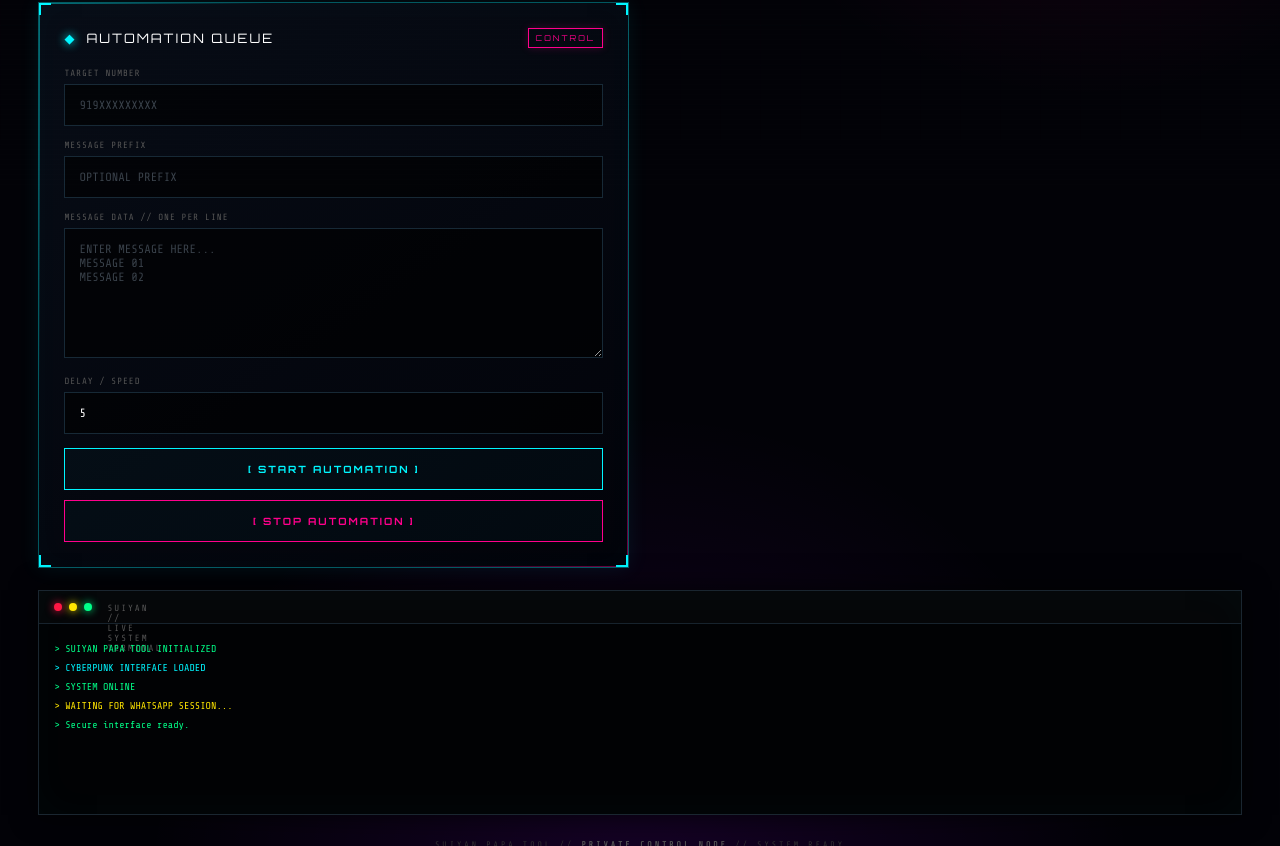
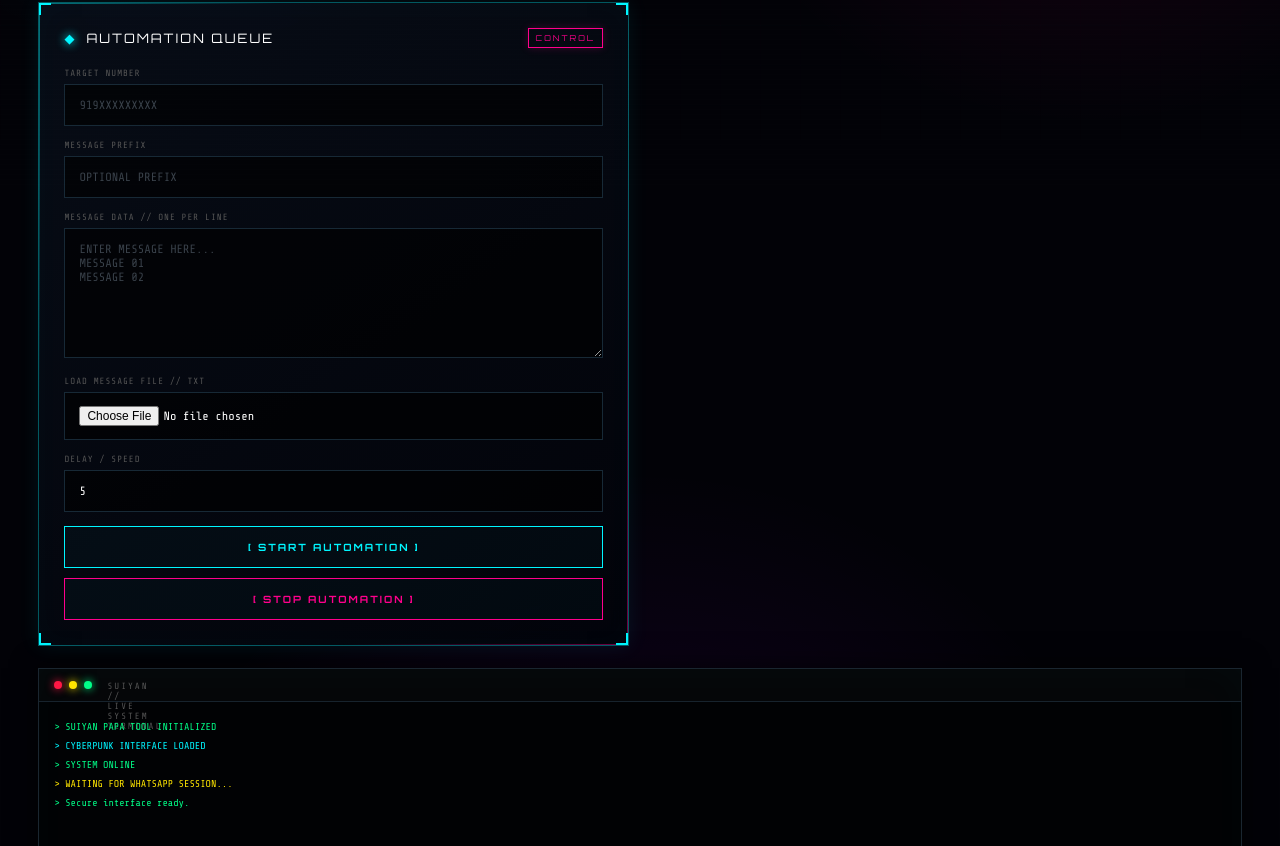
Before and after one commit to t69501683/WhatsApp-server-, a website: page public/index.html in a window 1280 px wide. Shown: the part 615-1461 px from the top of the page. Drawn offline with nearby package versions, Linux system fonts and the light colour scheme.

Commit message:
Update index.html

```diff
--- a/public/index.html
+++ b/public/index.html
@@ -34,7 +34,6 @@ body{
  overflow-x:hidden;
 }
 
-/* RGB GRID */
 body:before{
  content:"";
  position:fixed;
@@ -48,7 +47,6 @@ body:before{
  z-index:0;
 }
 
-/* SCANLINES */
 body:after{
  content:"";
  position:fixed;
@@ -65,7 +63,6 @@ body:after{
  opacity:.35;
 }
 
-/* PARTICLES */
 .particle{
  position:fixed;
  width:3px;
@@ -90,7 +87,6 @@ body:after{
  100%{transform:translateY(-100vh);opacity:0}
 }
 
-/* MAIN */
 .container{
  position:relative;
  z-index:2;
@@ -100,7 +96,6 @@ body:after{
  padding:30px 0 60px;
 }
 
-/* TOP BAR */
 .topbar{
  display:flex;
  justify-content:space-between;
@@ -125,7 +120,6 @@ body:after{
  50%{opacity:.2}
 }
 
-/* LOGO */
 .logo-wrap{
  text-align:center;
  position:relative;
@@ -199,7 +193,6 @@ body:after{
  93%{transform:translate(-5px,1px)}
 }
 
-/* SUBTITLE */
 .subtitle{
  text-align:center;
  color:var(--cyan);
@@ -230,14 +223,12 @@ body:after{
  letter-spacing:2px;
 }
 
-/* GRID */
 .grid{
  display:grid;
  grid-template-columns:repeat(2,1fr);
  gap:22px;
 }
 
-/* GLASS PANEL */
 .panel{
  position:relative;
  background:linear-gradient(
@@ -301,7 +292,6 @@ body:after{
  inset 0 0 35px rgba(255,0,140,.03);
 }
 
-/* CORNER MARKS */
 .corner{
  position:absolute;
  width:12px;
@@ -315,7 +305,6 @@ body:after{
 .c3{bottom:0;left:0;border-width:0 0 2px 2px}
 .c4{bottom:0;right:0;border-width:0 2px 2px 0}
 
-/* PANEL TITLE */
 .panel-title{
  display:flex;
  align-items:center;
@@ -341,7 +330,6 @@ body:after{
  box-shadow:0 0 8px rgba(255,0,140,.2);
 }
 
-/* INPUT */
 .input-wrap{
  position:relative;
  margin-bottom:14px;
@@ -385,7 +373,6 @@ textarea{
  min-height:130px;
 }
 
-/* BUTTON */
 .btn{
  width:100%;
  padding:14px;
@@ -443,7 +430,6 @@ textarea{
  0 0 40px rgba(255,0,140,.4);
 }
 
-/* PAIRING */
 #pairBox{
  display:none;
  margin-top:18px;
@@ -487,7 +473,6 @@ textarea{
  line-height:1.7;
 }
 
-/* STATUS */
 .status-box{
  margin-top:15px;
  display:flex;
@@ -521,7 +506,6 @@ textarea{
  text-shadow:0 0 10px var(--pink);
 }
 
-/* STATS */
 .stats{
  display:grid;
  grid-template-columns:repeat(3,1fr);
@@ -576,7 +560,6 @@ textarea{
 .good{color:var(--green)!important;text-shadow:0 0 8px var(--green)}
 .warn{color:#ffe600!important;text-shadow:0 0 8px #ffe600}
 
-/* TERMINAL */
 .terminal{
  grid-column:1/-1;
  position:relative;
@@ -634,7 +617,6 @@ textarea{
 .log-red{color:var(--red)}
 .log-yellow{color:#ffe600}
 
-/* FOOTER */
 .footer{
  text-align:center;
  margin-top:25px;
@@ -647,7 +629,6 @@ textarea{
  color:#555;
 }
 
-/* MOBILE */
 @media(max-width:700px){
  .container{
   width:92%;
@@ -880,6 +861,17 @@ textarea{
   ></textarea>
  </div>
 
+ <!-- TXT FILE UPLOAD -->
+ <div class="input-wrap">
+  <label>LOAD MESSAGE FILE // TXT</label>
+  <input
+   id="messageFile"
+   type="file"
+   accept=".txt"
+   onchange="loadMessageFile(this)"
+  >
+ </div>
+
  <div class="input-wrap">
   <label>DELAY / SPEED</label>
   <input
@@ -966,6 +958,65 @@ function terminal(message,type='green'){
  box.appendChild(line);
 
  box.scrollTop=box.scrollHeight;
+}
+
+
+/* TXT MESSAGE FILE */
+
+function loadMessageFile(input){
+
+ if(!input.files || !input.files[0]){
+  return;
+ }
+
+ const file=input.files[0];
+
+ if(!file.name.toLowerCase().endsWith('.txt')){
+
+  alert('Please select a .txt file');
+
+  input.value='';
+
+  return;
+ }
+
+ const reader=new FileReader();
+
+ reader.onload=function(event){
+
+  const text=event.target.result || '';
+
+  const messages=text
+   .split(/\r?\n/)
+   .map(x=>x.trim())
+   .filter(x=>x.length>0);
+
+  document
+   .getElementById('messages')
+   .value=messages.join('\n');
+
+  terminal(
+   'Message file loaded: '+file.name,
+   'green'
+  );
+
+  terminal(
+   'Messages loaded: '+messages.length,
+   'cyan'
+  );
+ };
+
+ reader.onerror=function(){
+
+  alert('Unable to read message file');
+
+  terminal(
+   'Message file read failed.',
+   'red'
+  );
+ };
+
+ reader.readAsText(file);
 }
 
 
```
